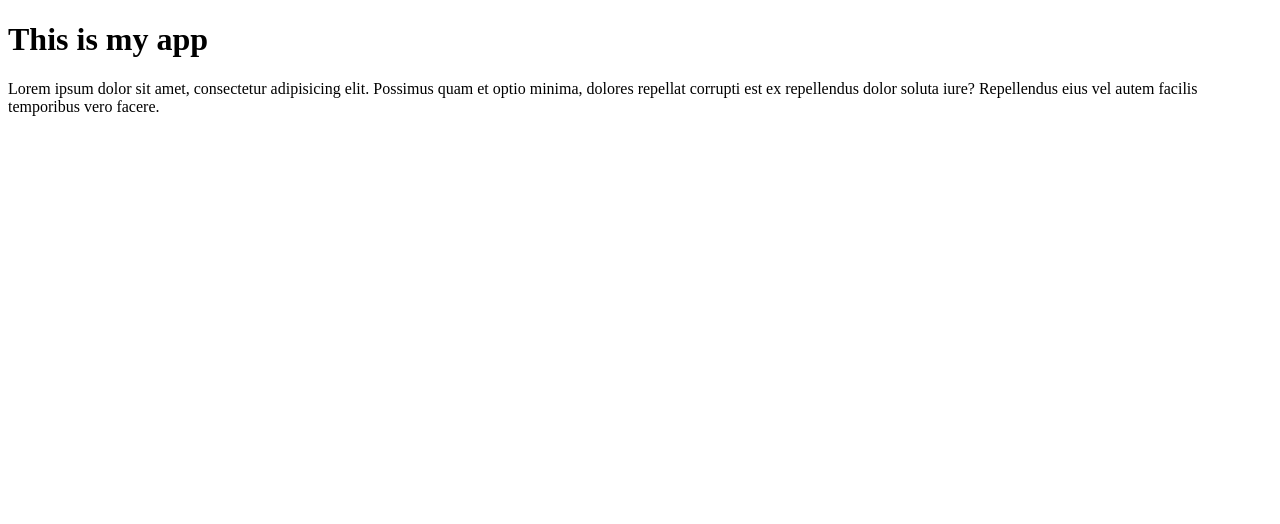
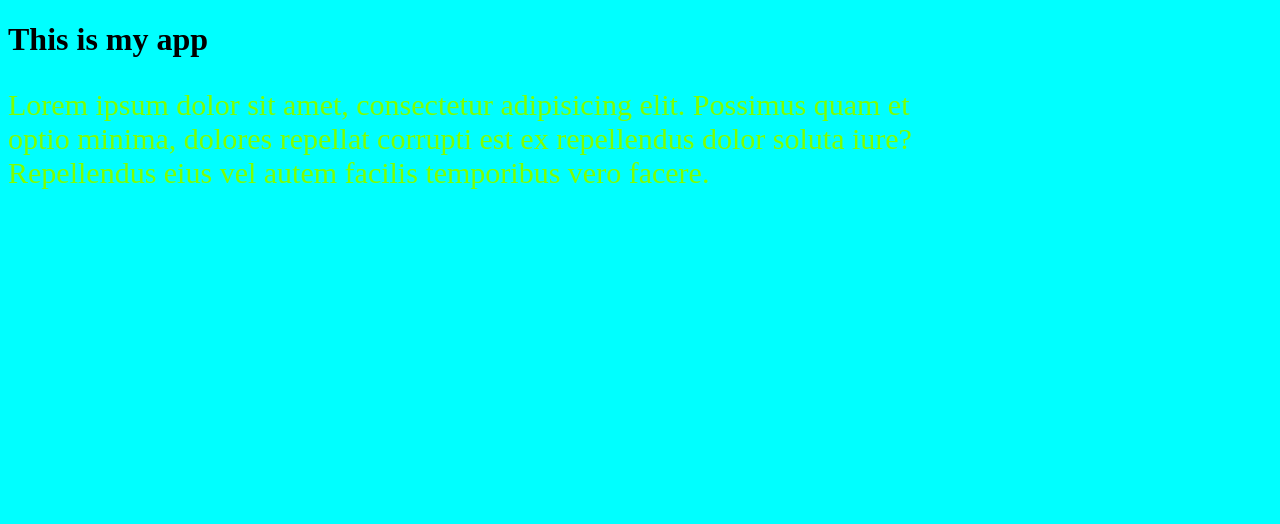
Before and after one commit to michealkintu/myfirstgit, a plain HTML site: page index.html in a window 1280 px wide. Drawn offline with Linux system fonts and the light colour scheme.

Commit message:
changed background color

```diff
--- a/index.html
+++ b/index.html
@@ -5,6 +5,7 @@
     <meta name="viewport" content="width=device-width, initial-scale=1.0">
     <meta http-equiv="X-UA-Compatible" content="ie=edge">
     <title>myco_app</title>
+    <link rel="stylesheet" href="style.css">
 </head>
 <body>
     <h1>This is my app</h1>
--- a/style.css
+++ b/style.css
@@ -0,0 +1,11 @@
+body{
+    background-color: aqua;
+    width: 950px;
+    height: 500px;
+}
+
+p{
+    font-family: "sans-serif";
+    color: chartreuse;
+    font-size: 30px;
+}
```
